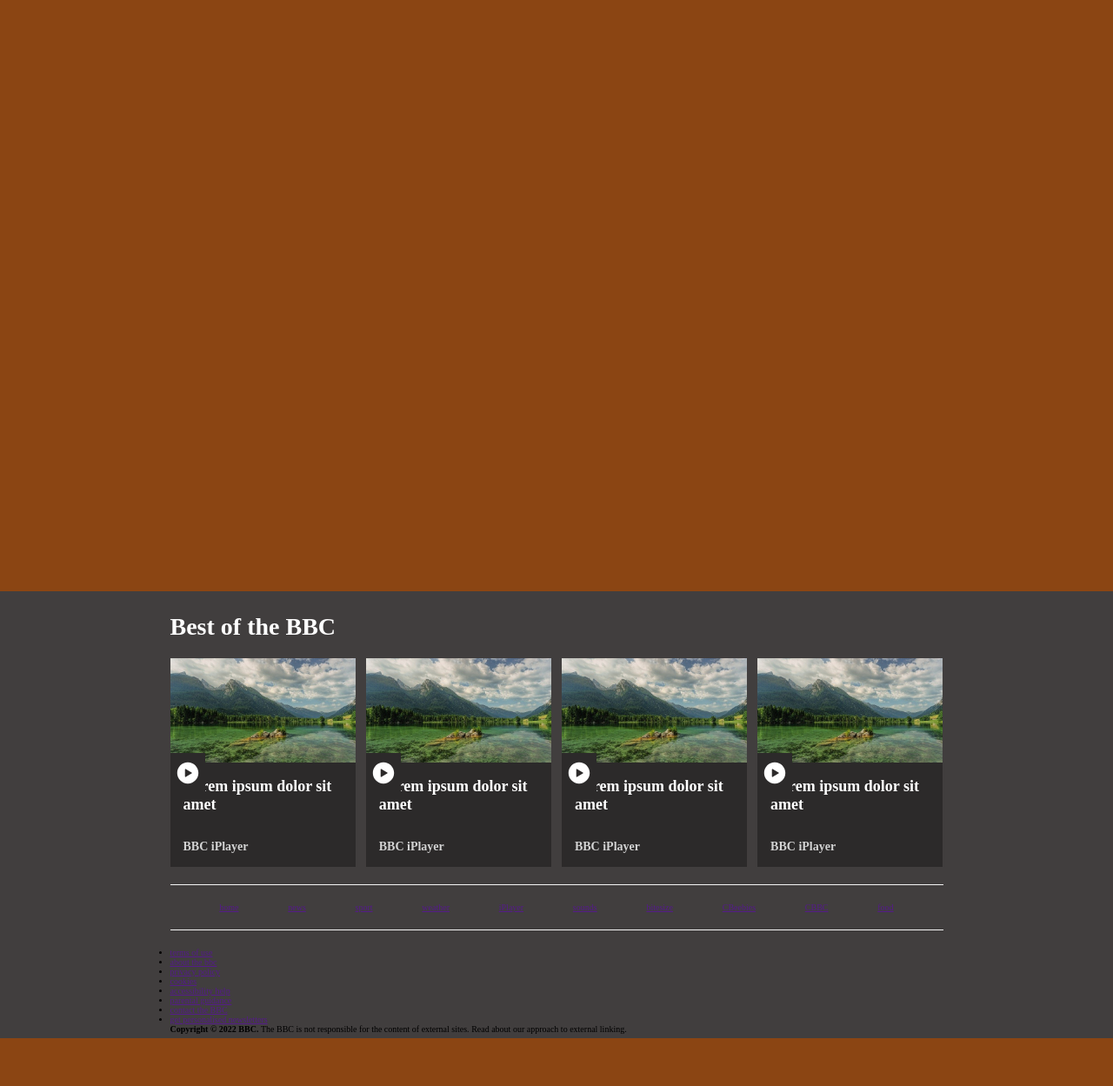
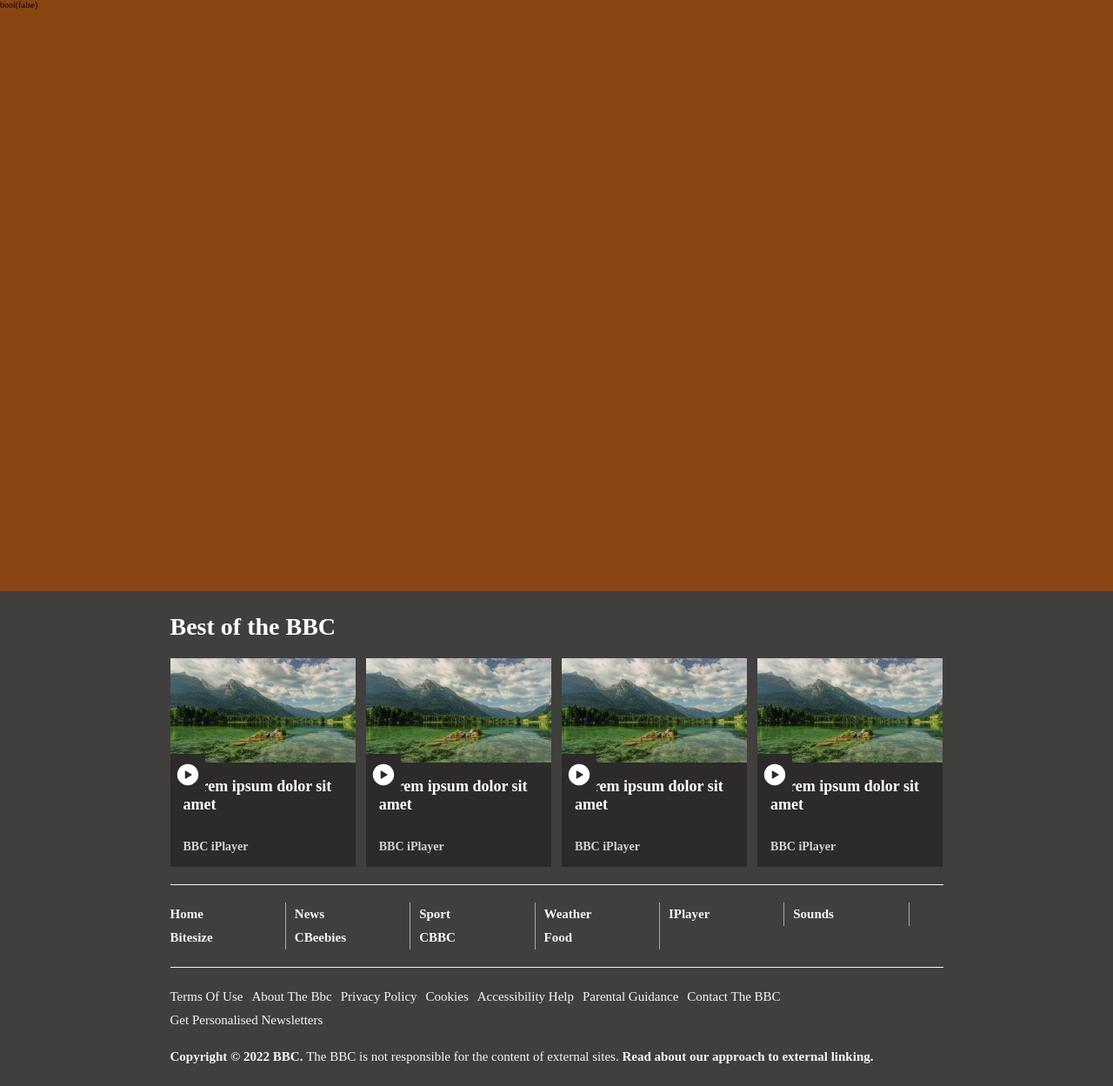
Before and after one commit to rwalsh221/bbc_news_php, a PHP site: page /home.php in a window 1280 px wide. Shown: the part 233-1482 px from the top of the page at 87% size. Before the commit the page ends 1427 px from the top, so only its background shows below. Run offline with PHP 8.4, Linux system fonts and the light colour scheme; data that the repository does not hold is empty.

Commit message:
continue footer

```diff
--- a/src/views/css/style.css
+++ b/src/views/css/style.css
@@ -41,12 +41,22 @@ img {
 /* GLOBAL STYLES *********************************************************************** */
 
 body {
-  width: 100vw;
+  /* width: 100vw; */
 }
 
 .logo {
   /* height: 5rem; */
   width: 13rem;
+}
+
+a {
+  color: inherit;
+  text-decoration: none;
+  transition: all 0.5s;
+}
+
+a:hover {
+  text-decoration: underline;
 }
 
 [data-boldfont] {
@@ -255,6 +265,7 @@ body {
 /* FOOTER STYLES ************************************************************************************************************************************* */
 
 .footer {
+  width: 100%;
   background-color: hsl(0, 2%, 25%);
   padding: 0.5rem;
 }
@@ -289,7 +300,7 @@ body {
 .iplayer__card--button {
   position: absolute;
   left: 0%;
-  top: 45.2%;
+  top: 46%;
   background-color: inherit;
   border: none;
   height: 5rem;
@@ -325,8 +336,36 @@ body {
   border-bottom: 1px solid whitesmoke;
 }
 
-.footer__nav ul {
+.footer__nav ul,
+.footer__legal-nav ul {
   list-style: none;
   display: flex;
-  justify-content: space-evenly;
+  /* justify-content: space-between; */
+  flex-wrap: wrap;
 }
+
+.footer__nav li,
+.footer__legal-nav li {
+  margin-right: 1rem;
+  padding: 0.5rem 0;
+  font-size: 1.5rem;
+  color: whitesmoke;
+
+  text-transform: capitalize;
+}
+
+.footer__nav li {
+  flex: 0 0 15%;
+  border-right: 1px solid darkgray;
+  font-weight: bold;
+}
+
+.legal-nav-container {
+  margin-bottom: 2rem;
+}
+
+.copyright-container {
+  margin-bottom: 2rem;
+  font-size: 1.5rem;
+  color: whitesmoke;
+}
--- a/src/views/footer.php
+++ b/src/views/footer.php
@@ -46,6 +46,7 @@
             </nav>
         </div>
         <div class="legal-nav-container">
+            <nav class="footer__legal-nav">
                 <ul>
                     <li><a href="">terms of use</a></li>
                     <li><a href="">about the bbc</a></li>
@@ -56,9 +57,10 @@
                     <li><a href="">contact the BBC</a></li>
                     <li><a href="">get personalised newsletters</a></li>
                 </ul>
+            </nav>
         </div>
         <div class="copyright-container">
-            <p><span data-boldfont>Copyright © 2022 BBC.</span>&nbsp;The BBC is not responsible for the content of external sites.&nbsp;<a>Read about our approach to external linking.</a> </p>
+            <p><span data-boldfont>Copyright © 2022 BBC.</span>&nbsp;The BBC is not responsible for the content of external sites.&nbsp;<a data-boldfont>Read about our approach to external linking.</a> </p>
         </div>
     </div>
 </footer>
--- a/src/views/home.php
+++ b/src/views/home.php
@@ -16,7 +16,13 @@
 </head>
 <body>
     <?php include 'header.php' ?>
-    <main class="main"></main>
+    <main class="main">
+    <?php
+
+$curl = file_get_contents('https://baconipsu.com/api/?type=all-meat');
+var_dump($curl);
+ ?>
+    </main>
     <?php include 'footer.php' ?>
 </body>
 </html>
```
Lines whose indentation alone changed are shown as unchanged.
